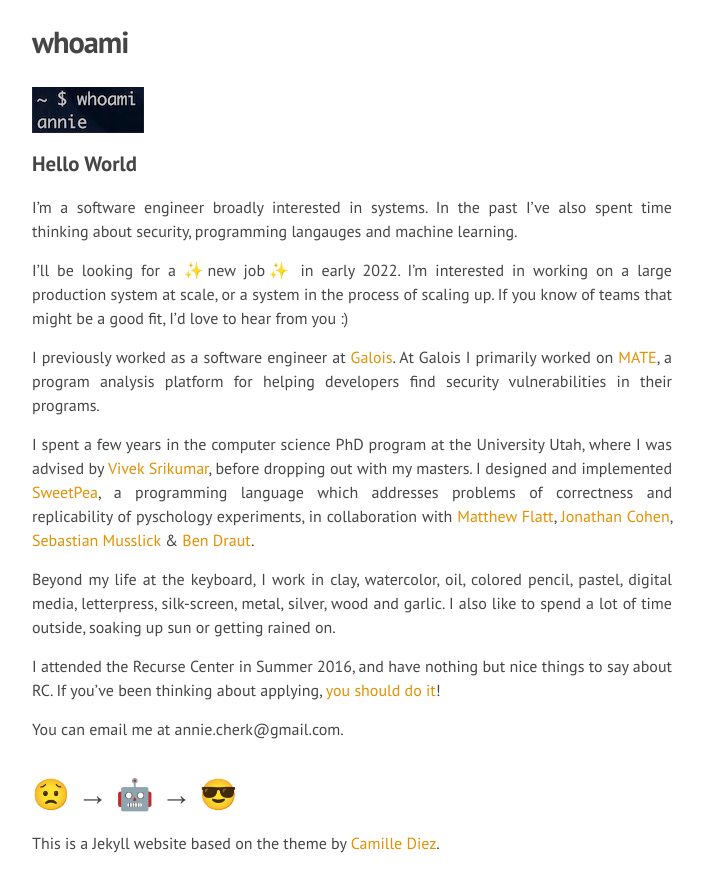
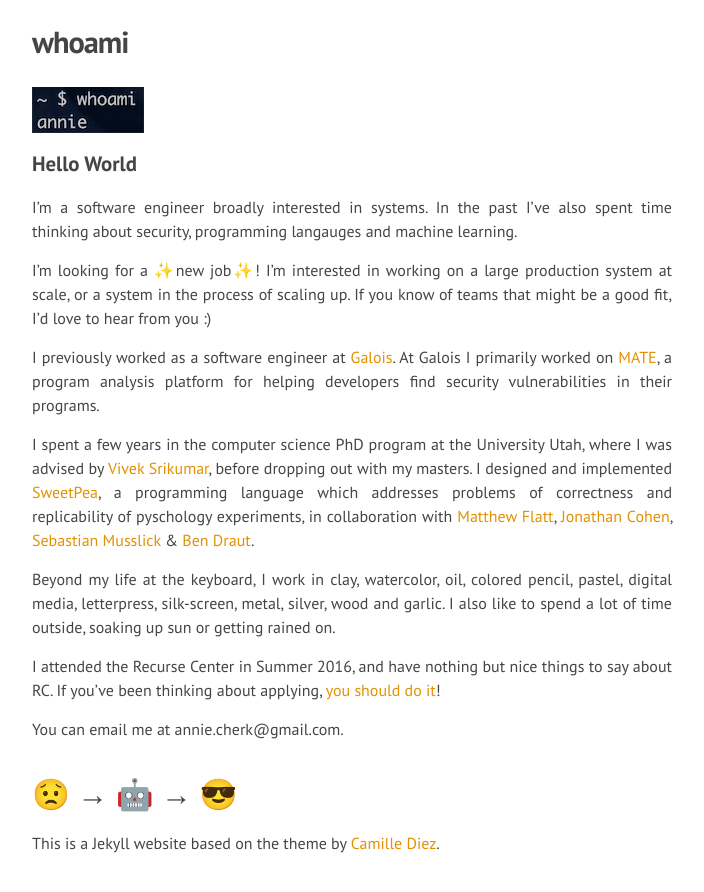
Before and after one commit to anniecherk/anniecherk.github.io, a Jekyll site: the page built from about.md, in a window 1280 px wide and 900 px high, scrolled down 483 px. Shown: the top 892 px of the window, without its empty margins (288-992 px from the left). Built offline with Jekyll 4.4.1, drawn with Linux system fonts in a browser that asks for light colours; nearby versions of some CDN libraries.

Commit message:
changed about to actively looking for a job, exciting times

```diff
--- a/about.md
+++ b/about.md
@@ -13,7 +13,7 @@ permalink: /about/
 
 I'm a software engineer broadly interested in systems. In the past I've also spent time thinking about security, programming langauges and machine learning.
 
-I'll be looking for a ✨new job✨ in early 2022. I'm interested in working on a large production system at scale, or a system in the process of scaling up. If you know of teams that might be a good fit, I'd love to hear from you :)
+I'm looking for a ✨new job✨! I'm interested in working on a large production system at scale, or a system in the process of scaling up. If you know of teams that might be a good fit, I'd love to hear from you :)
 
 I previously worked as a software engineer at [Galois](https://galois.com). At Galois I primarily worked on [MATE](https://galois.com/project/mate/), a program analysis platform for helping developers find security vulnerabilities in their programs.
 
@@ -25,6 +25,7 @@ I attended the Recurse Center in Summer 2016, and have nothing but nice things t
 
 You can email me at annie.cherk@gmail.com.
 
+
 # 😟 → 🤖 →  😎
 
 <p></p>
```
